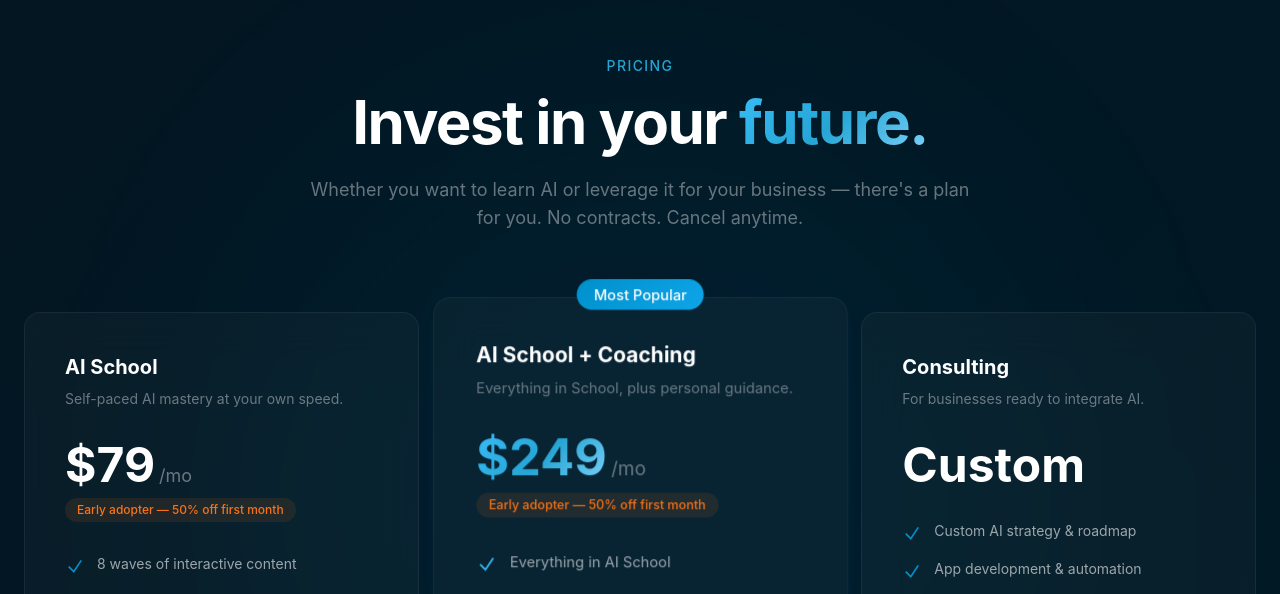
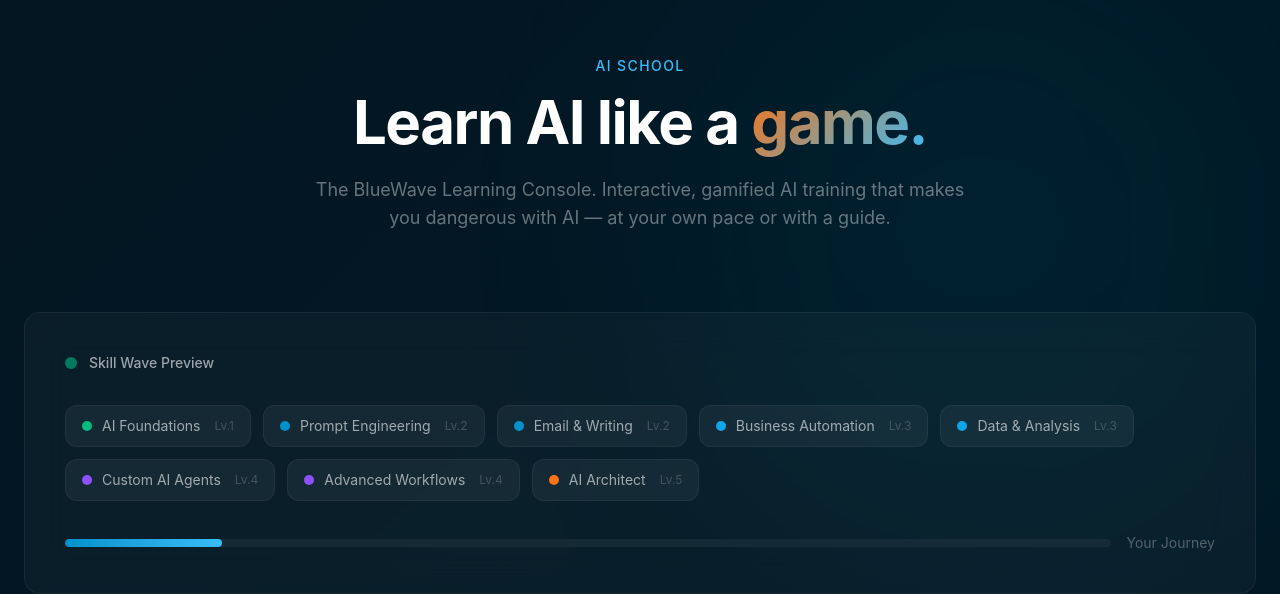
Before and after one commit to portofcams/bluewave-projects, a Next.js app: page / in a window 1280 px wide. Shown: the part 5606-6200 px from the top of the page. Built offline with nearby package versions, Linux system fonts and the light colour scheme.

Commit message:
Move Pricing between Meet the Consultants and Testimonials

```diff
--- a/src/app/page.tsx
+++ b/src/app/page.tsx
@@ -23,9 +23,9 @@ export default function Home() {
       <Services />
       <HowItWorks />
       <BeforeAfter />
-      <Pricing />
       <School />
       <About />
+      <Pricing />
       <Testimonials />
       <LeadMagnet />
       <BlogPreview />
```
